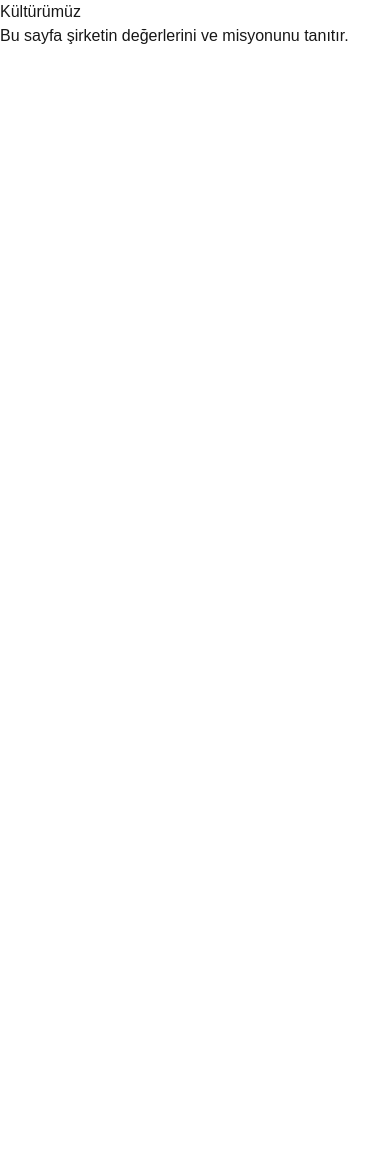
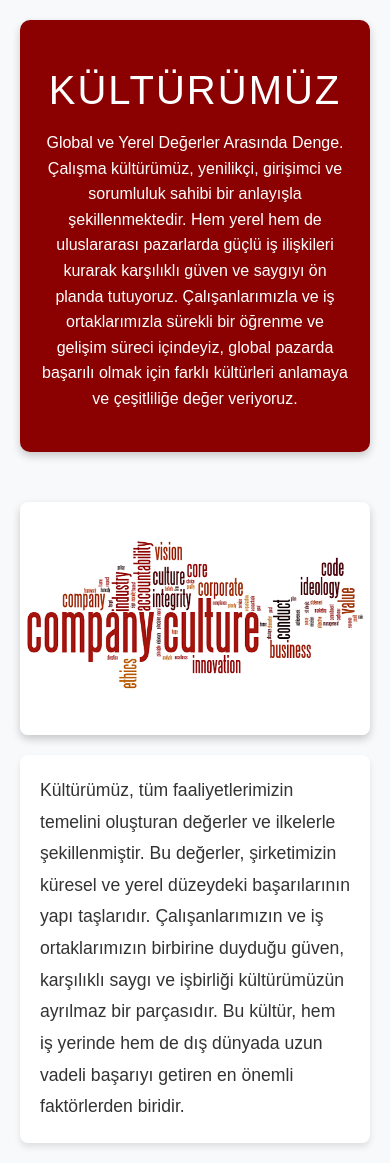
Before and after one commit to beyzanurtaskesen/Yaz-l-mM-hendisli-iProjesi, a Next.js app in the folder ktglobal/: page /culture in a window 390 px wide. Before the commit the page ends 844 px from the top, so only its background shows below. Built offline with nearby package versions, Linux system fonts and the light colour scheme.

Commit message:
culture page changes
culture page changes second commit

```diff
--- a/ktglobal/src/app/culture/culture.module.css
+++ b/ktglobal/src/app/culture/culture.module.css
@@ -1,49 +1,108 @@
-.kulturumuz-container {
+/* Genel yapı */
+.cultureContainer {
+    display: flex;
+    flex-direction: column;
+    align-items: center;
+    margin: 0 auto;
+    padding: 20px;
+    max-width: 1200px;
+    background-color: #f8f9fa; /* Beyaz arka plan */
+    color: #333;
     font-family: Arial, sans-serif;
-    padding: 20px;
-    background-color: #f9f9f9;
   }
 
-  .header {
+  /* Header */
+  .cultureHeader {
     text-align: center;
-    background-color: #004080;
+    background-color: #8b0000; /* Koyu kırmızı */
     color: white;
-    padding: 20px 0;
+    padding: 40px 20px;
+    border-radius: 10px;
+    margin-bottom: 30px;
+    box-shadow: 0 4px 8px rgba(0, 0, 0, 0.2); /* Gölge efekti */
   }
 
-  .header h1 {
-    margin: 0;
-    font-size: 2.5rem;
+  .cultureHeader h1 {
+    font-size: 3rem;
+    margin-bottom: 10px;
+    text-transform: uppercase;
+    letter-spacing: 2px;
   }
 
-  .header p {
-    margin: 10px 0 0;
+  .cultureHeader p {
     font-size: 1.2rem;
+    margin: 0;
+    line-height: 1.6;
   }
 
-  .values-section {
-    display: flex;
-    flex-direction: column;
+  /* 1x2 Grid düzeni */
+  .cultureContent {
+    display: grid;
+    grid-template-columns: 1fr 1fr;
     gap: 20px;
+    align-items: stretch;
+    width: 100%;
     margin-top: 20px;
   }
 
-  .value-item {
+  /* Görsel düzeni */
+  .cultureImageWrapper {
+    display: flex;
+    justify-content: center;
+    align-items: center;
+  }
+
+  .cultureImage {
+    width: 100%;
+    height: 100%; /* Görselin yükseklik ve genişliği %100 olacak şekilde ayarlandı */
+    object-fit: cover; /* Görselin uygun şekilde kesilmesini sağlar */
+    border-radius: 8px;
+    box-shadow: 0 4px 8px rgba(0, 0, 0, 0.2);
+  }
+
+  /* Yazı düzeni */
+  .cultureText {
+    display: flex;
+    justify-content: center;
+    align-items: center;
     background: white;
-    padding: 15px;
+    padding: 30px;
     border-radius: 8px;
     box-shadow: 0 4px 6px rgba(0, 0, 0, 0.1);
+    text-align: left;
+    font-size: 1.1rem;
+    line-height: 1.8;
+    color: #333;
+    height: 100%;
   }
 
-  .value-item h2 {
-    color: #004080;
+  .cultureFooter {
+    text-align: right;
+    margin-top: 30px;
+    padding: 20px 0;
+    color: #777;
+    font-size: 0.9rem;
+    margin-right: 20px;
   }
 
-  .value-item ul {
-    list-style-type: square;
-    padding-left: 20px;
+  @media (max-width: 768px) {
+    .cultureHeader h1 {
+      font-size: 2.5rem;
+    }
+
+    .cultureContent {
+      grid-template-columns: 1fr; /* Mobilde tek sütun */
+    }
+
+    .cultureImageWrapper {
+      max-width: 100%;
+    }
+
+    .cultureText {
+      padding: 20px;
+    }
+
+    .cultureHeader p {
+      font-size: 1rem;
+    }
   }
-
-  .value-item ul li {
-    margin: 5px 0;
-  }
--- a/ktglobal/src/app/culture/page.js
+++ b/ktglobal/src/app/culture/page.js
@@ -1,47 +1,44 @@
 import React from "react";
-import "./culture.module.css"; // CSS dosyasını unutmayın!
+import styles from "./culture.module.css";
 
-const Kulturumuz = () => {
+const CulturePage = () => {
   return (
-    <div className="kulturumuz-container">
-      <header className="header">
+    <div className={styles.cultureContainer}>
+      <header className={styles.cultureHeader}>
         <h1>Kültürümüz</h1>
-        <p>Değerlerimiz, vizyonumuz ve iş anlayışımız...</p>
+        <p>
+          Global ve Yerel Değerler Arasında Denge. Çalışma kültürümüz, yenilikçi,
+          girişimci ve sorumluluk sahibi bir anlayışla şekillenmektedir. Hem yerel
+          hem de uluslararası pazarlarda güçlü iş ilişkileri kurarak karşılıklı güven
+          ve saygıyı ön planda tutuyoruz. Çalışanlarımızla ve iş ortaklarımızla sürekli
+          bir öğrenme ve gelişim süreci içindeyiz, global pazarda başarılı olmak için
+          farklı kültürleri anlamaya ve çeşitliliğe değer veriyoruz.
+        </p>
       </header>
-      <section className="values-section">
-        <div className="value-item">
-          <h2>Vizyon</h2>
+      <main className={styles.cultureContent}>
+        {/* Görseli ekliyoruz */}
+        <div className={styles.cultureImageWrapper}>
+          <img
+            src="company_culture.png" // Görselin yolu (public/images dizininde yer almalı)
+            alt="Şirket Kültürü"
+            className={styles.cultureImage}
+          />
+        </div>
+
+        {/* Yazı kısmı */}
+        <div className={styles.cultureText}>
           <p>
-            KT Global olarak müşteri odaklı yaklaşımımız ve sürekli gelişim
-            stratejimizle sektör liderliğini hedefliyoruz.
+            Kültürümüz, tüm faaliyetlerimizin temelini oluşturan değerler ve ilkelerle
+            şekillenmiştir. Bu değerler, şirketimizin küresel ve yerel düzeydeki
+            başarılarının yapı taşlarıdır. Çalışanlarımızın ve iş ortaklarımızın
+            birbirine duyduğu güven, karşılıklı saygı ve işbirliği kültürümüzün ayrılmaz
+            bir parçasıdır. Bu kültür, hem iş yerinde hem de dış dünyada uzun vadeli
+            başarıyı getiren en önemli faktörlerden biridir.
           </p>
         </div>
-        <div className="value-item">
-          <h2>Misyon</h2>
-          <p>
-            Yaratıcı çözümlerimizle müşterilerimize değer katmak, iş dünyasında
-            sürdürülebilir başarı sağlamak.
-          </p>
-        </div>
-        <div className="value-item">
-          <h2>Değerlerimiz</h2>
-          <ul>
-            <li>Dürüstlük ve Güvenilirlik</li>
-            <li>Yenilikçilik</li>
-            <li>Sürekli Gelişim</li>
-            <li>Toplumsal Sorumluluk</li>
-          </ul>
-        </div>
-      </section>
+      </main>
     </div>
   );
 };
 
-export default function CulturePage() {
-  return (
-    <div>
-      <h1>Kültürümüz</h1>
-      <p>Bu sayfa şirketin değerlerini ve misyonunu tanıtır.</p>
-    </div>
-  );
-}
+export default CulturePage;
```
Also changed, not shown: ktglobal/public/company_culture.png (added).
